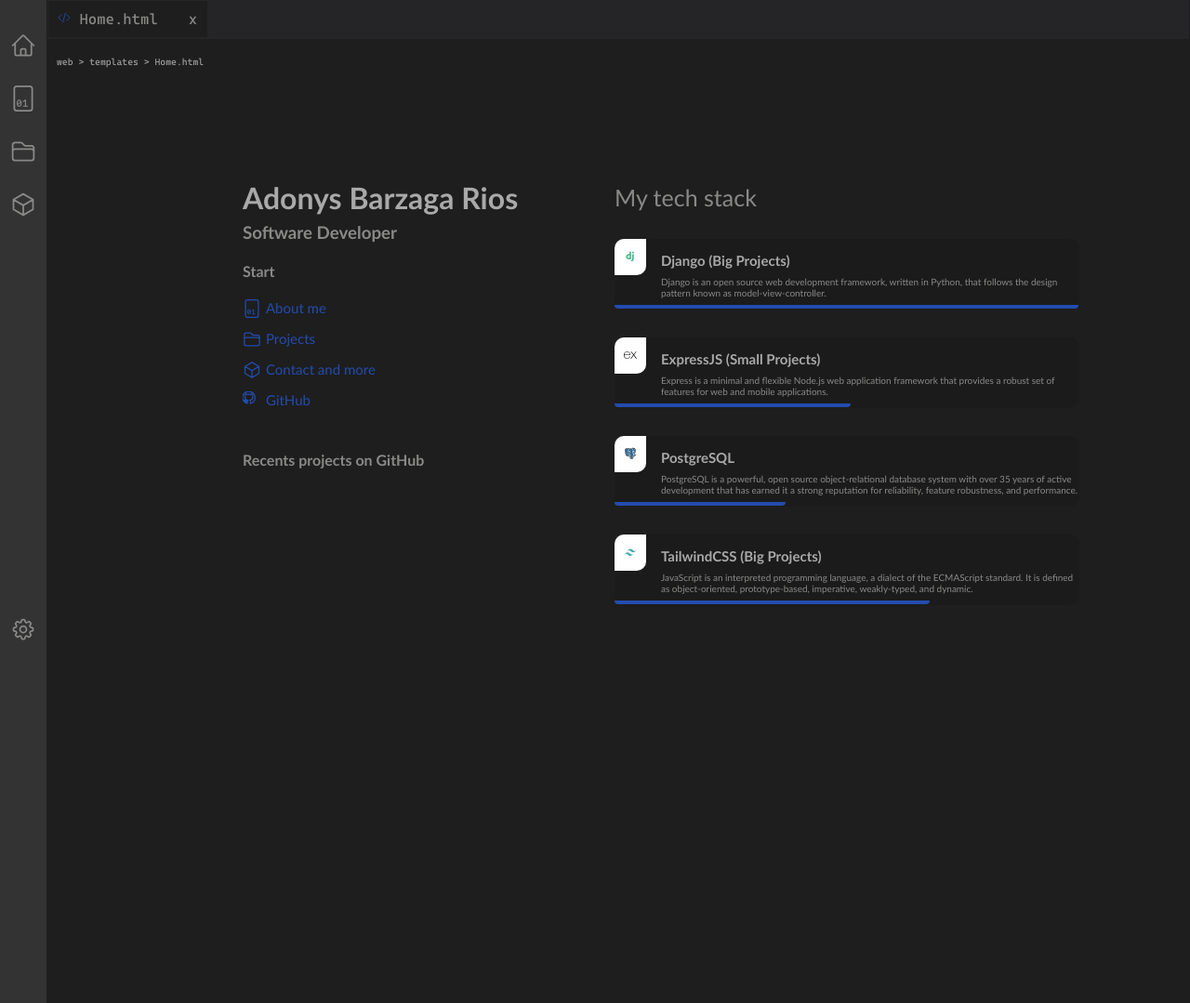
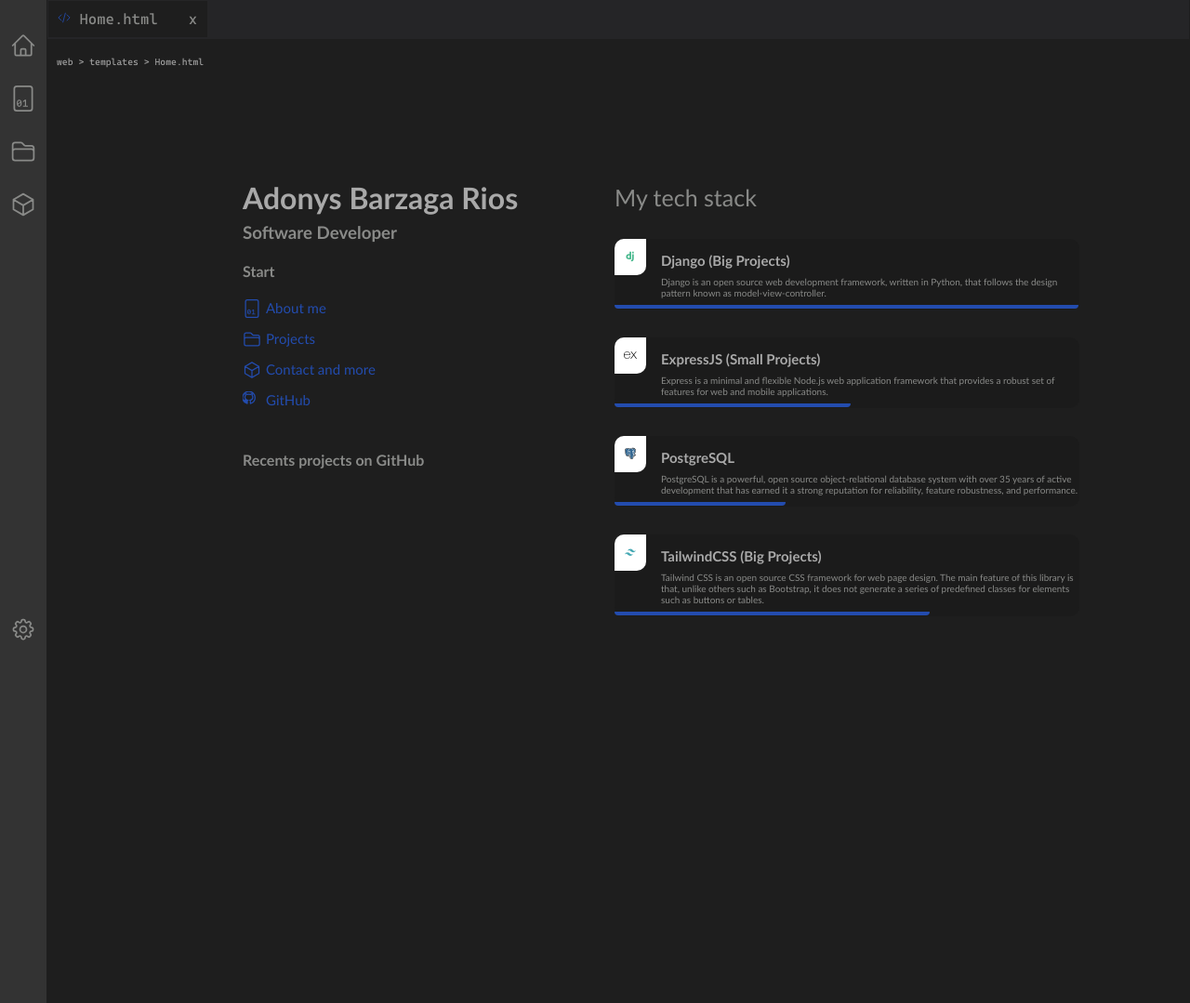
Before and after one commit to hw534/portfolio, a Flask app: page / in a window 1280 px wide. Shown: the part 41-1120 px from the top of the page at 93% size. Run offline with Flask 2, Linux system fonts and the light colour scheme.

Commit message:
Update index.html

```diff
--- a/templates/index.html
+++ b/templates/index.html
@@ -514,7 +514,7 @@
                                 </span>
                                 <div class="about-tcn">
                                 <h1 class="name-tcn">TailwindCSS (Big Projects)</h1>
-                                <p class="info-tcn">JavaScript is an interpreted programming language, a dialect of the ECMAScript standard. It is defined as object-oriented, prototype-based, imperative, weakly-typed, and dynamic.</p>
+                                <p class="info-tcn">Tailwind CSS is an open source CSS framework for web page design. The main feature of this library is that, unlike others such as Bootstrap, it does not generate a series of predefined classes for elements such as buttons or tables.</p>
                                 </div>
                             </section>
                         </div>
```
